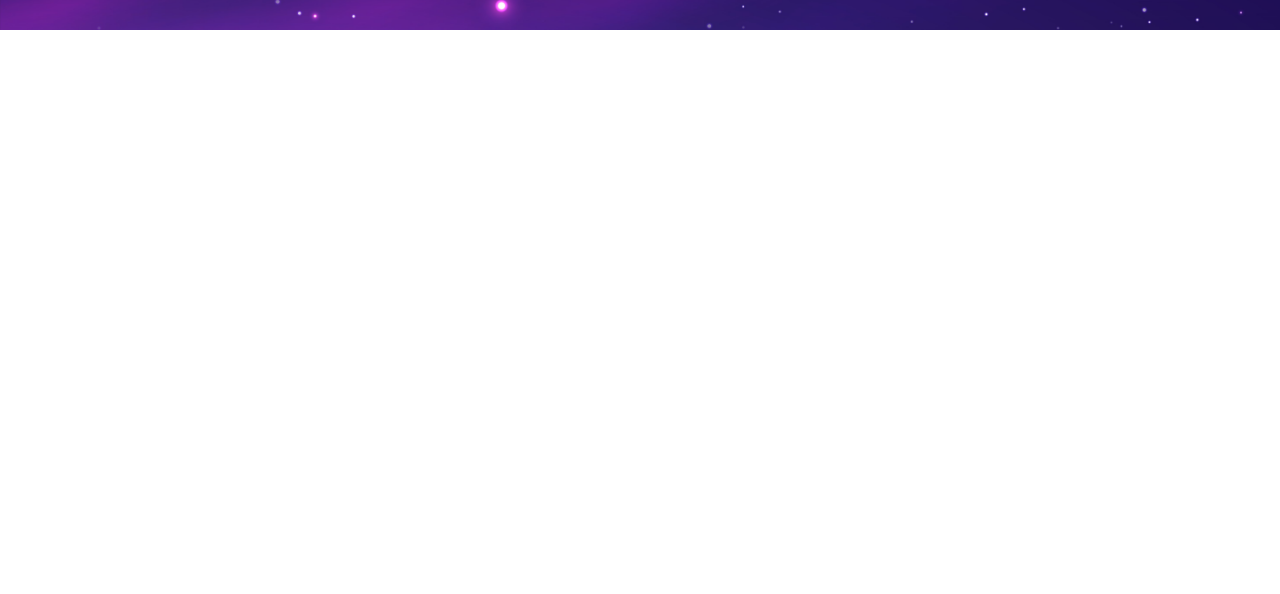
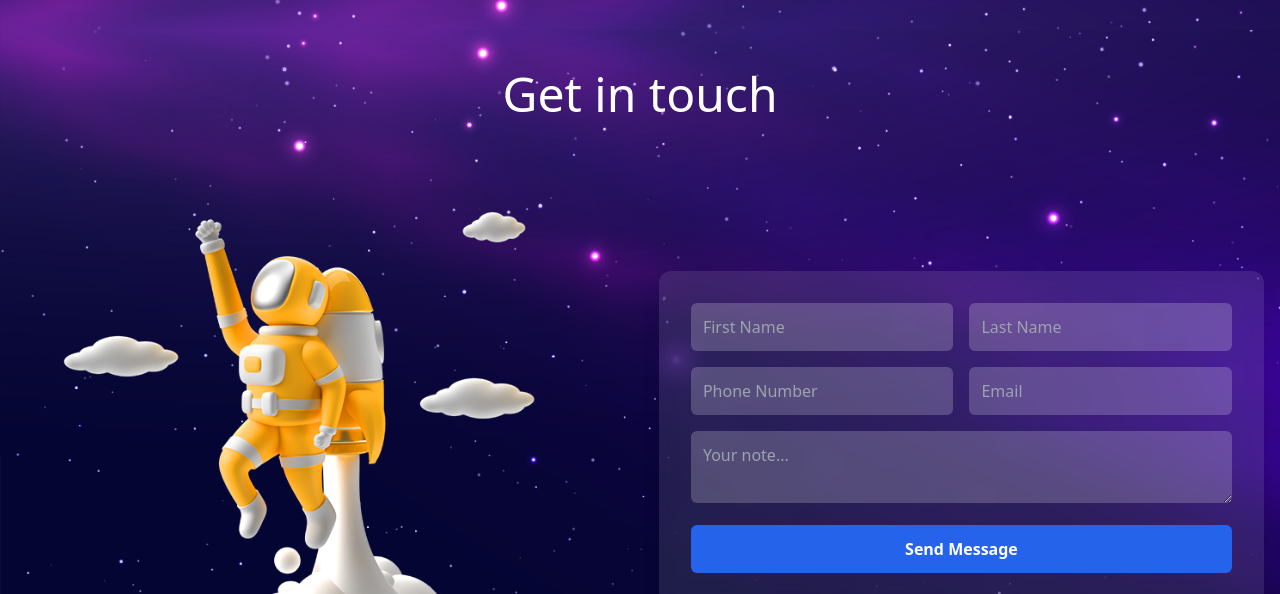
Before and after one commit to sakriya11/portfolio, a React (Vite) app: page / in a window 1280 px wide. Shown: the part 2206-2800 px from the top of the page. Before the commit the page ends 2236 px from the top, so only its background shows below. Built offline with nearby package versions, Linux system fonts and the light colour scheme.

Commit message:
contact pg added

```diff
--- a/src/App.tsx
+++ b/src/App.tsx
@@ -1,6 +1,7 @@
 import Home from "./component/home";
 import Skill from "./component/skills";
 import Projects from "./component/projects";
+import Contact from "./component/contact";
 function App() {
   return (
     <div >
@@ -13,6 +14,9 @@ function App() {
         <section id="skill">
         <Projects/>
       </section>
+      <section id="contact">
+        <Contact/>
+      </section>
     </div>
   );
 }
--- /dev/null
+++ b/src/component/contact.tsx
@@ -0,0 +1,61 @@
+import React from "react";
+import Lottie from "lottie-react";
+import animation from "../assets/rocket.json";
+function Contact() {
+  return (
+    <div className="bg-[url('/assets/four.jpg')] bg-cover w-full py-10 px-4">
+      <div className="text-white text-5xl mb-10 text-center">Get in touch</div>
+
+      <div className="flex flex-col lg:flex-row items-center justify-center gap-10">
+        <div className="w-full lg:w-1/2">
+          <Lottie
+            animationData={animation}
+            className="w-full h-[50vh] lg:h-[70vh]"
+          />
+        </div>
+
+        <form className="w-full lg:w-1/2 bg-white/10 backdrop-blur-md p-8 rounded-xl shadow-xl text-white">
+          <div className="grid grid-cols-1 md:grid-cols-2 gap-4 mb-4">
+            <input
+              type="text"
+              placeholder="First Name"
+              className="p-3 rounded-md bg-white/20 focus:outline-none"
+            />
+            <input
+              type="text"
+              placeholder="Last Name"
+              className="p-3 rounded-md bg-white/20 focus:outline-none"
+            />
+          </div>
+          <div className="grid grid-cols-1 md:grid-cols-2 gap-4 mb-4">
+            <input
+              type="tel"
+              placeholder="Phone Number"
+              className="p-3 rounded-md bg-white/20 focus:outline-none"
+            />
+            <input
+              type="email"
+              placeholder="Email"
+              className="p-3 rounded-md bg-white/20 focus:outline-none"
+            />
+          </div>
+          <div className="mb-4">
+            <textarea
+              //   rows="5"
+              placeholder="Your note..."
+              className="w-full p-3 rounded-md bg-white/20 focus:outline-none"
+            ></textarea>
+          </div>
+          <button
+            type="submit"
+            className="w-full bg-blue-600 hover:bg-blue-700 text-white font-semibold py-3 rounded-md transition"
+          >
+            Send Message
+          </button>
+        </form>
+      </div>
+    </div>
+  );
+}
+
+export default Contact;
--- a/src/component/home.tsx
+++ b/src/component/home.tsx
@@ -1,5 +1,4 @@
-import Lottie from "lottie-react";
-import animation from "../../public/assets/rocket.json";
+
 import { motion } from "framer-motion";
 import Intro from "./animatedText";
 import Earth from "./earth";
@@ -38,7 +37,6 @@ function Home() {
             implementing, testing, and maintaining innovative software
             solutions.
           </div>
-          {/* <Lottie animationData={animation} className="w-full lg:h-[50vh] mt-10 pr-[40px] " /> */}
 
         </div>
         <div className="h-[50vh] lg:h-[40vh] w-full ml-[30px]">
--- a/src/component/projects.tsx
+++ b/src/component/projects.tsx
@@ -1,5 +1,3 @@
-
-
 function Projects() {
   return (
     <div className="bg-[url('/assets/third.jpg')] bg-cover overflow-hidden w-full py-20">
@@ -9,7 +7,7 @@ function Projects() {
 
       <div className="w-full flex flex-col lg:flex-row items-center justify-center gap-10">
         {/* Project 1 */}
-        <div className="cursor-pointer relative group w-[600px] h-[500px] bg-gray-800 rounded-xl overflow-hidden shadow-lg">
+        <div className="cursor-pointer relative group w-[350px] h-[400px] lg:w-[600px] h-[500px] bg-gray-800 rounded-xl overflow-hidden shadow-lg">
           <img
             src="/assets/one.png"
             alt="Project 1"
@@ -26,9 +24,9 @@ function Projects() {
         </div>
 
         {/* Project 2 */}
-        <div className=" cursor-pointer relative group w-[600px] h-[500px] bg-gray-800 rounded-xl overflow-hidden shadow-lg">
+        <div className=" cursor-pointer relative group w-[350px] h-[400px] lg:w-[600px] h-[500px] bg-gray-800 rounded-xl overflow-hidden shadow-lg">
           <img
-            src='/assets/two.jpg'
+            src="/assets/two.jpg"
             alt="Project 2"
             className="w-full h-full object-cover transition-transform duration-300 group-hover:scale-95"
           />
```
Also changed, not shown: public/assets/four.jpg (added).
